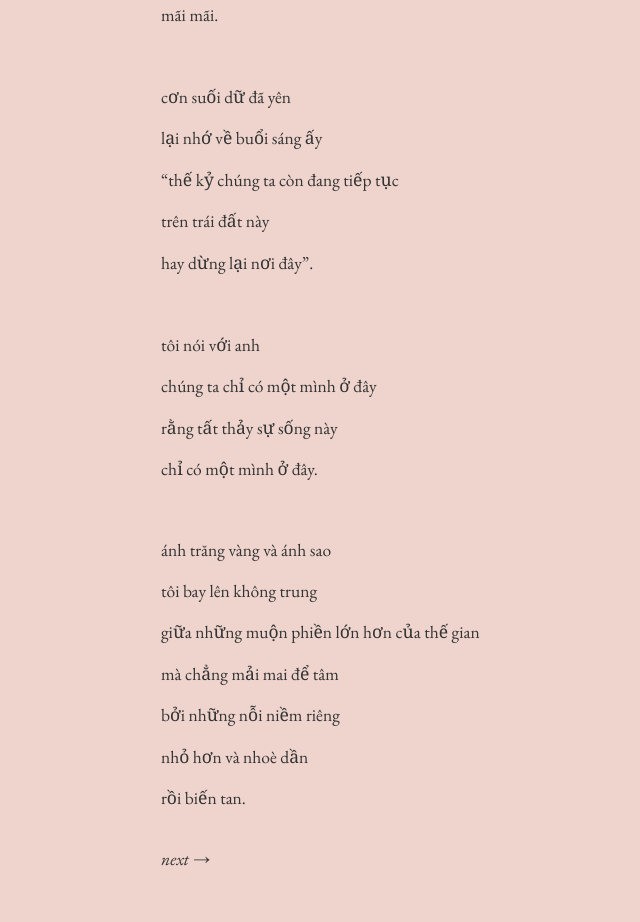
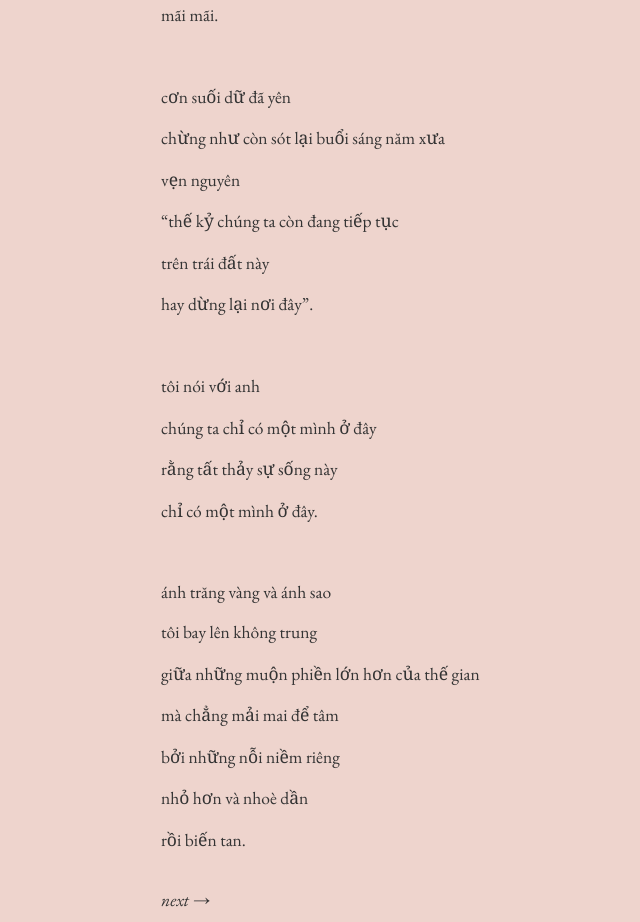
Before and after one commit to bkdev98/qckhnh.com, a Gatsby site: page /blog/mot-buoi-toi-khong-co-trong-su-that/ in a window 1280 px wide. Shown: the part 1699-2621 px from the top of the page, without its empty margins (229-869 px from the left). Built offline with nearby package versions, Linux system fonts and the light colour scheme; Gatsby itself is replaced by a stand-in of ours.

Commit message:
update post

```diff
--- a/static/articles/mot-buoi-toi-khong-co-trong-su-that.md
+++ b/static/articles/mot-buoi-toi-khong-co-trong-su-that.md
@@ -21,7 +21,9 @@ mãi mãi.
 
 cơn suối dữ đã yên
 
-lại nhớ về buổi sáng ấy
+chừng như còn sót lại buổi sáng năm xưa
+
+vẹn nguyên
 
 “thế kỷ chúng ta còn đang tiếp tục
 
```
